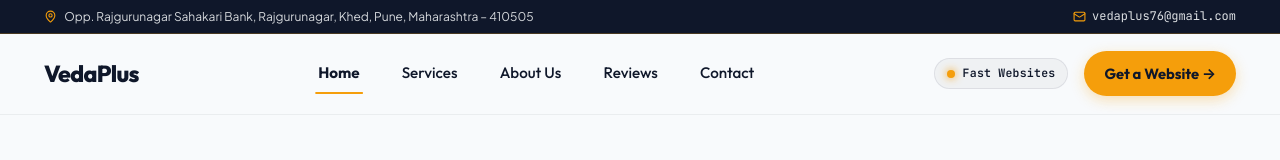
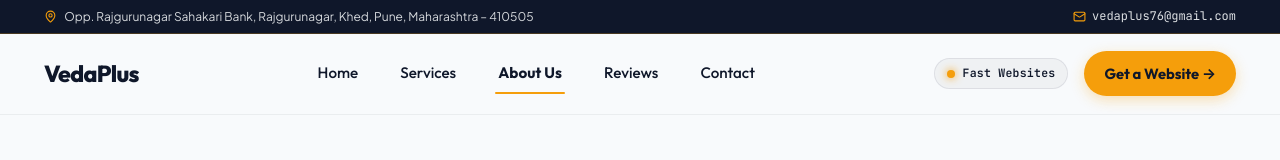
Before and after one commit to Kaif0o0/Vedaplus, a React (Vite) app: page /about in a window 1280 px wide. Before the commit this address led to /. Shown: the top 160 px of the page. Built offline with nearby package versions, Linux system fonts and the light colour scheme.

Commit message:
eleventh Update frontend

```diff
--- a/src/App.jsx
+++ b/src/App.jsx
@@ -17,6 +17,8 @@ export default function App() {
         <main className="mainContent">
           <Routes>
             <Route path="/" element={<Home />} />
+            <Route path="/about" element={<Home />} />
+            <Route path="/services" element={<Home />} />
             <Route path="/reviews" element={<Reviews />} />
             <Route path="/contact" element={<Contact />} />
             <Route path="*" element={<Navigate to="/" replace />} />
--- a/src/components/Navbar.jsx
+++ b/src/components/Navbar.jsx
@@ -28,7 +28,11 @@ export default function Navbar() {
 
   // Sync active section based on URL hash or path changes
   useEffect(() => {
-    if (location.pathname === '/') {
+    if (location.pathname === '/about') {
+      setActiveSection('about-us');
+    } else if (location.pathname === '/services') {
+      setActiveSection('services');
+    } else if (location.pathname === '/') {
       if (location.hash) {
         const hashId = location.hash.replace('#', '');
         if (['services', 'about-us', 'home'].includes(hashId)) {
@@ -151,7 +155,7 @@ export default function Navbar() {
             to="/#services"
             onClick={(e) => handleSectionClick(e, 'services')}
             className={`${styles.navLink} ${
-              location.pathname === '/' && activeSection === 'services'
+              location.pathname === '/services' || (location.pathname === '/' && activeSection === 'services')
                 ? styles.activeNavLink
                 : ''
             }`}
@@ -162,7 +166,7 @@ export default function Navbar() {
             to="/#about-us"
             onClick={(e) => handleSectionClick(e, 'about-us')}
             className={`${styles.navLink} ${
-              location.pathname === '/' && activeSection === 'about-us'
+              location.pathname === '/about' || (location.pathname === '/' && activeSection === 'about-us')
                 ? styles.activeNavLink
                 : ''
             }`}
@@ -234,7 +238,7 @@ export default function Navbar() {
             to="/#services"
             onClick={(e) => handleSectionClick(e, 'services')}
             className={`${styles.mobileNavLink} ${
-              location.pathname === '/' && activeSection === 'services'
+              location.pathname === '/services' || (location.pathname === '/' && activeSection === 'services')
                 ? styles.mobileActive
                 : ''
             }`}
@@ -245,7 +249,7 @@ export default function Navbar() {
             to="/#about-us"
             onClick={(e) => handleSectionClick(e, 'about-us')}
             className={`${styles.mobileNavLink} ${
-              location.pathname === '/' && activeSection === 'about-us'
+              location.pathname === '/about' || (location.pathname === '/' && activeSection === 'about-us')
                 ? styles.mobileActive
                 : ''
             }`}
--- a/src/pages/Home.jsx
+++ b/src/pages/Home.jsx
@@ -1,5 +1,5 @@
-import React, { useState } from 'react';
-import { Link } from 'react-router-dom';
+import React, { useState, useEffect } from 'react';
+import { Link, useLocation } from 'react-router-dom';
 import Tilt from 'react-parallax-tilt';
 import {
   Utensils,
@@ -83,6 +83,27 @@ const SERVICES_DATA = [
 
 export default function Home() {
   const [selectedFilter, setSelectedFilter] = useState('all');
+  const location = useLocation();
+
+  useEffect(() => {
+    let targetId = null;
+    if (location.pathname === '/about') {
+      targetId = 'about-us';
+    } else if (location.pathname === '/services') {
+      targetId = 'services';
+    } else if (location.hash) {
+      targetId = location.hash.replace('#', '');
+    }
+
+    if (targetId) {
+      const el = document.getElementById(targetId);
+      if (el) {
+        setTimeout(() => {
+          el.scrollIntoView({ behavior: 'smooth' });
+        }, 100);
+      }
+    }
+  }, [location.pathname, location.hash]);
 
   const filteredServices = selectedFilter === 'all'
     ? SERVICES_DATA
```
Also changed, not shown: public/robots.txt (added), 1 other file (tests, documents, lock files or other folders).
